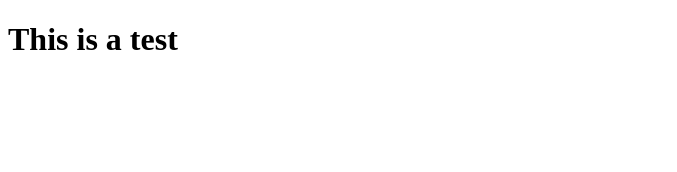
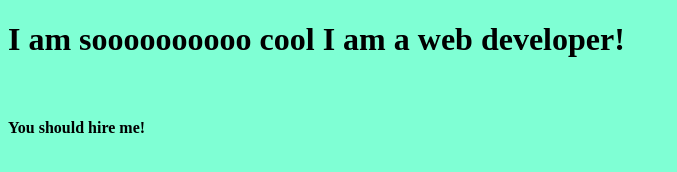
Before and after one commit to wstippetts/day-1, a plain HTML site: page index.html in a window 1280 px wide. Shown: the whole page, without its empty margins (0-677 px from the left). Drawn offline with Linux system fonts and the light colour scheme.

Commit message:
I am a developer

```diff
--- a/index.html
+++ b/index.html
@@ -5,15 +5,17 @@
   <meta http-equiv="X-UA-Compatible" content="IE=edge">
   <meta name="viewport" content="width=device-width, initial-scale=1.0">
   <title>Day 1 CodeWorks</title>
+  <link rel="stylesheet" href="style.css">
 </head>
 <body>
   <H1>
-    This is a test
+    I am soooooooooo cool I am a web developer!
   </H1>
   <marquee>
     🚅😊🟥🟧🟨🟩🟦🟪🟫⬛⬜
     🚅😊🟥🟧🟨🟩🟦🟪🟫⬛⬜
   </marquee>
+  <p><b>You should hire me!</b></p>
 </body>
 </html>
 
--- a/style.css
+++ b/style.css
@@ -0,0 +1,3 @@
+html{
+  background-color: aquamarine;
+}
```
